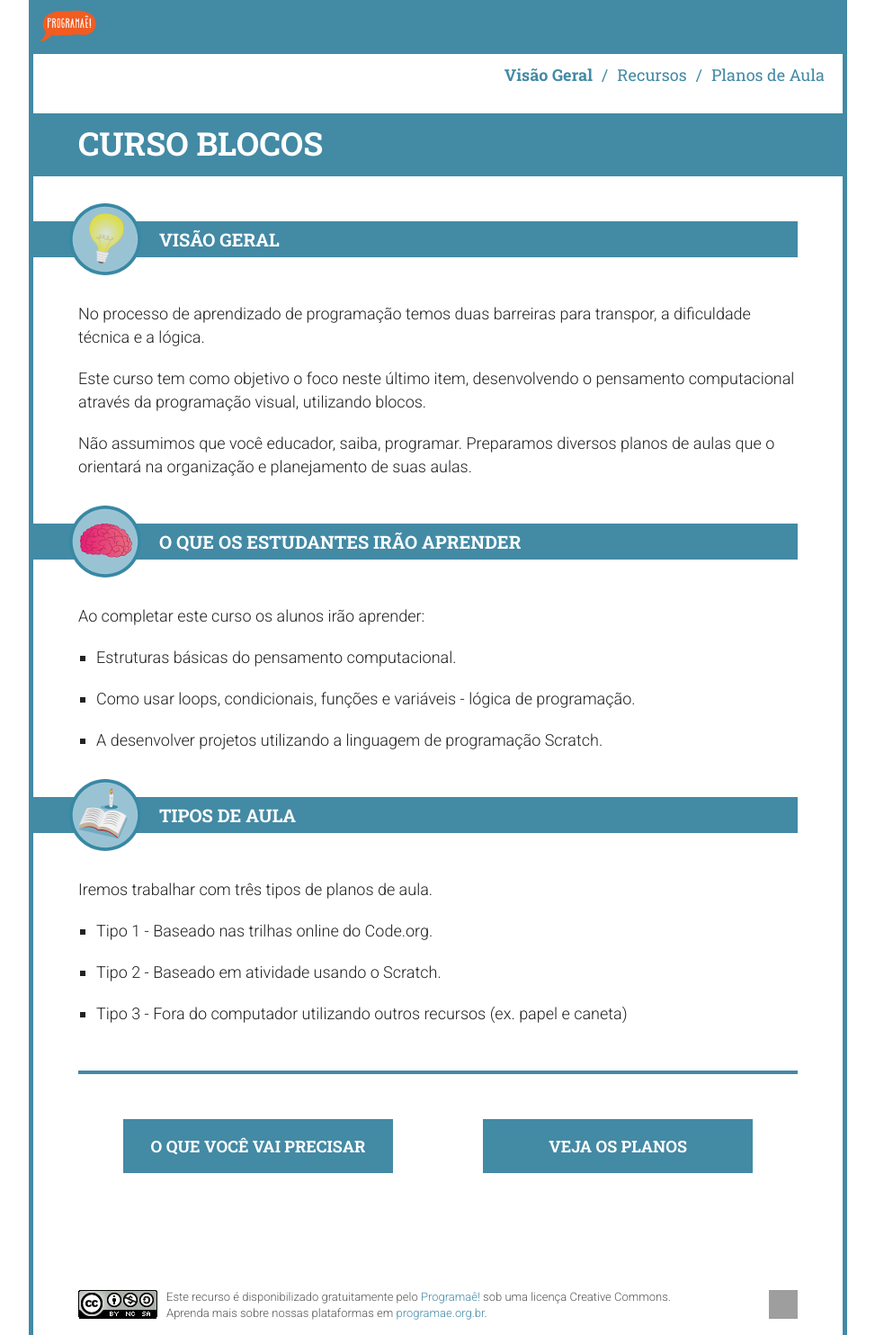
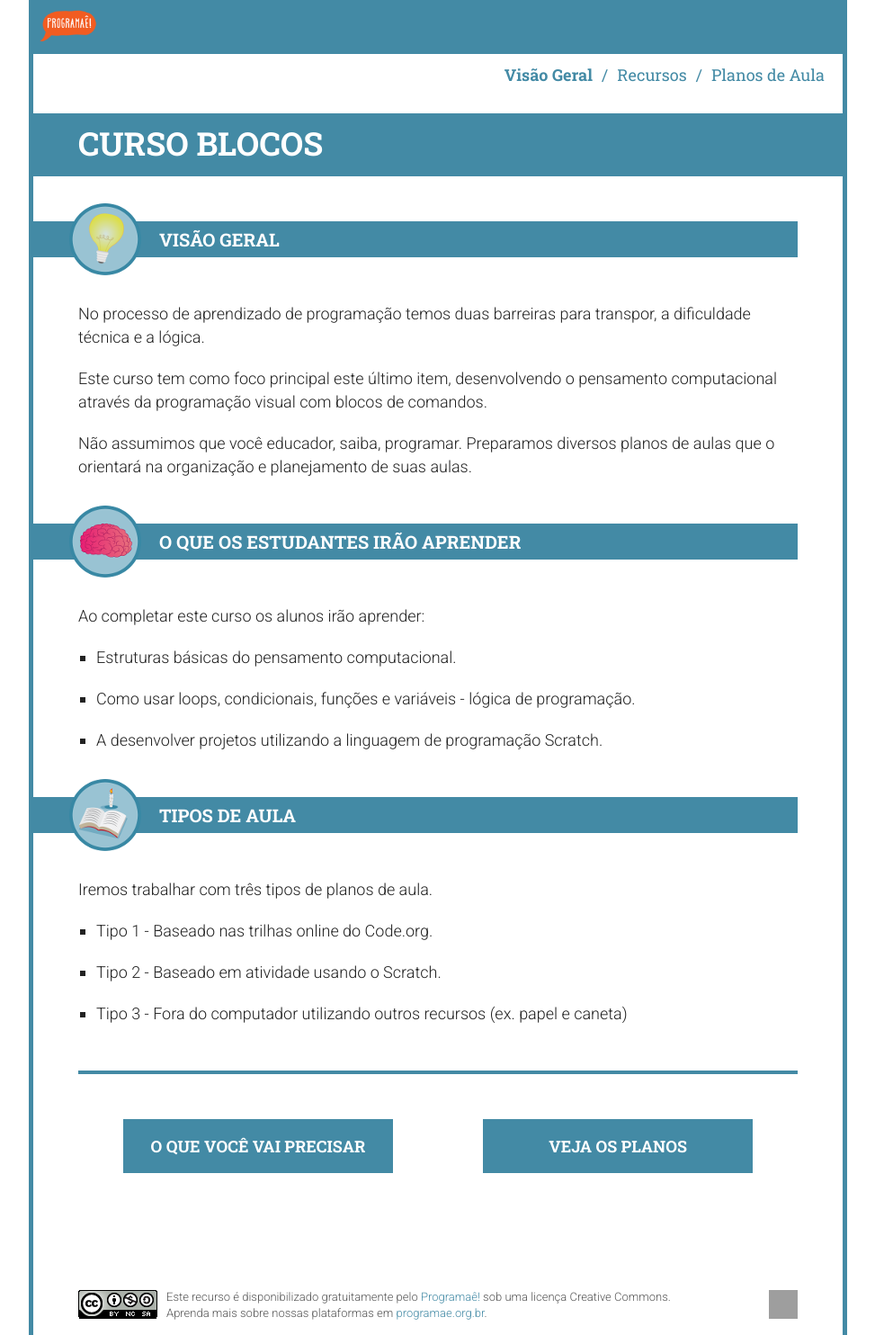
Before and after one commit to Programae/blocos, a Jekyll site: the page built from index.html, in a window 1280 px wide. Shown: the whole page at 90% size, without its empty margins (153-1126 px from the left). Built offline with Jekyll 4.4.1, drawn with Linux system fonts in a browser that asks for light colours; grey boxes are pictures that could not be loaded.

Commit message:
Texto default atualização 2

```diff
--- a/_layouts/default.html
+++ b/_layouts/default.html
@@ -36,7 +36,7 @@
         <h2>Visão Geral</h2>
 
         <p>No processo de aprendizado de programação temos duas barreiras para transpor, a dificuldade técnica e a lógica.</p>
-        <p>Este curso tem como objetivo o foco  neste último item, desenvolvendo o pensamento computacional através da programação visual, utilizando blocos.</p>
+        <p>Este curso tem como foco principal este último item, desenvolvendo o pensamento computacional através da programação visual com blocos de comandos.</p>
         <p>Não assumimos que você educador, saiba, programar. Preparamos diversos planos de aulas que o orientará na organização e planejamento de suas aulas.</p></aside>
 
 
```
